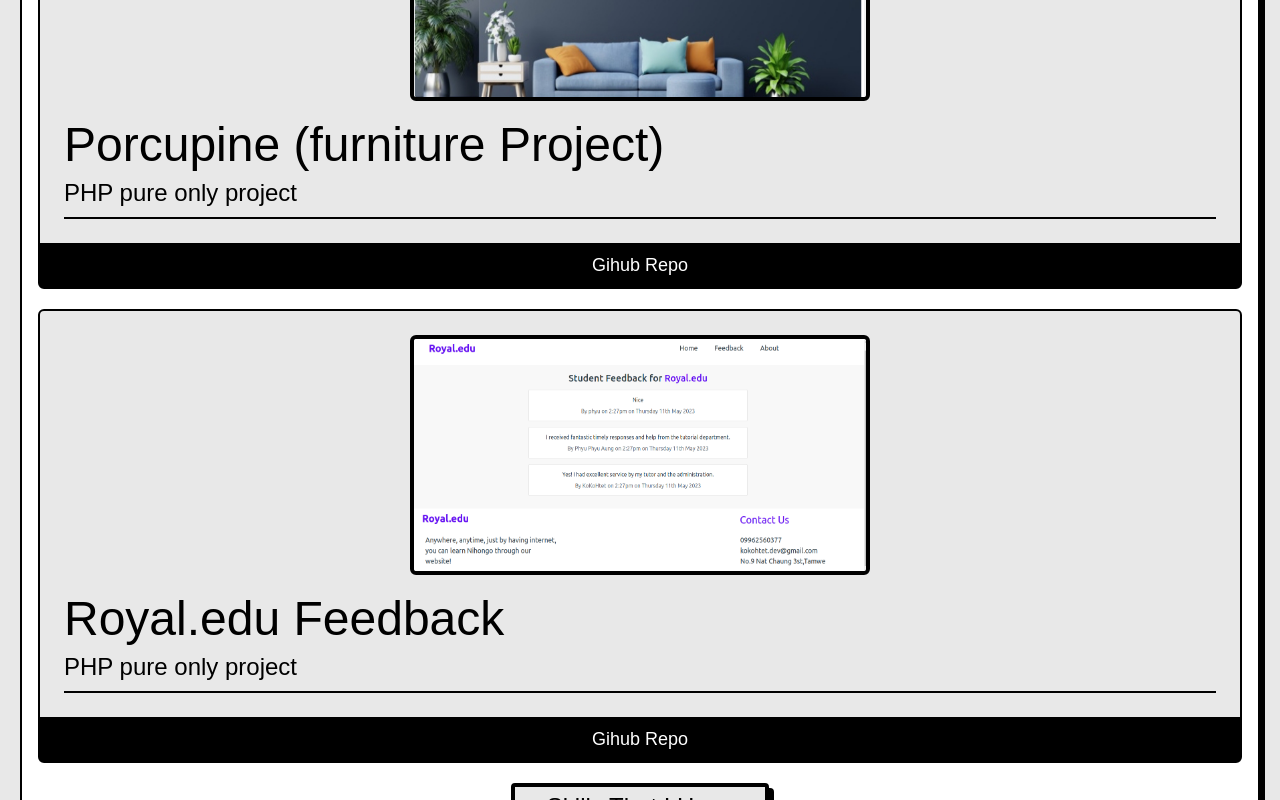
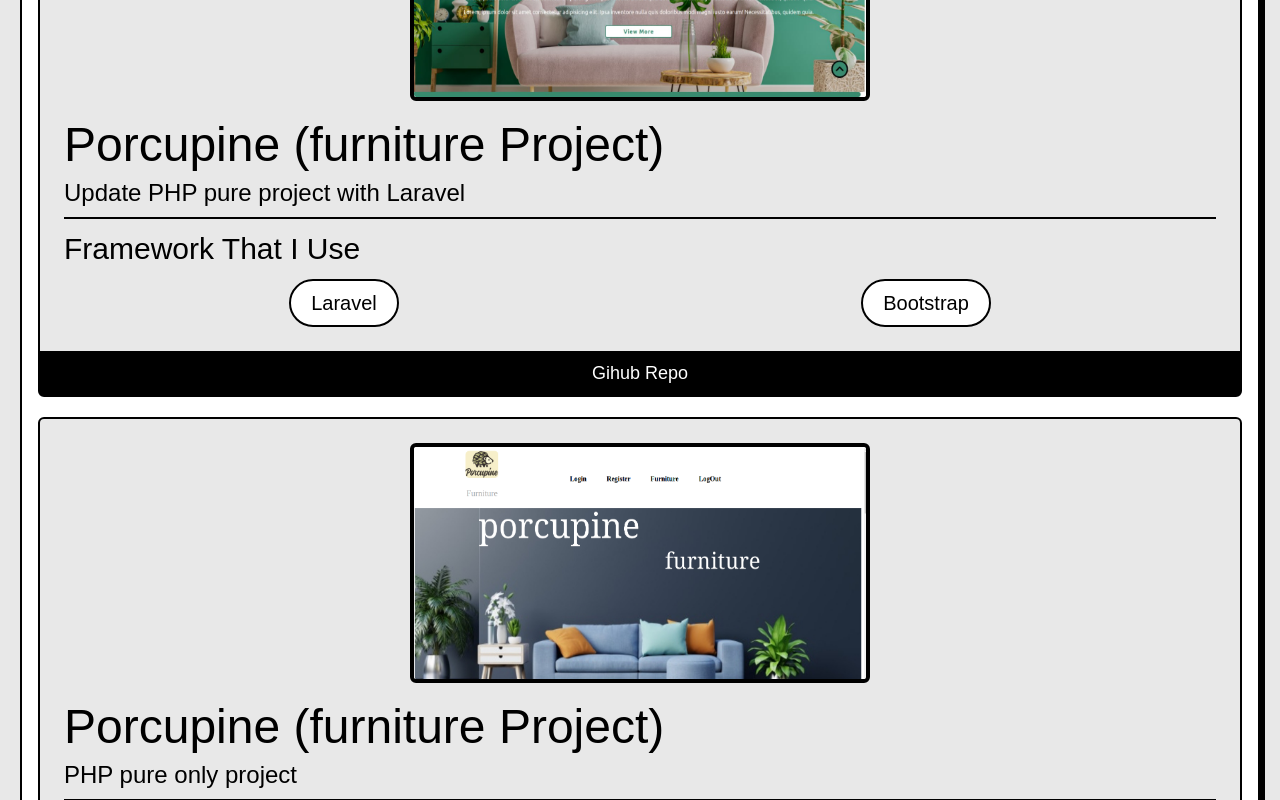
Before and after one commit to k2htet/phyuphyuaung, a Next.js app: page /portfolio in a window 1280 px wide. Shown: the part 840-1640 px from the top of the page. Built offline with nearby package versions, Linux system fonts and the light colour scheme; a web font is replaced by a local one.

Commit message:
add laravel project

```diff
--- a/constant/index.js
+++ b/constant/index.js
@@ -1,6 +1,7 @@
 import dental from "../public/dental_clinic.png";
 import por from "../public/porcupine.png";
 import royal from "../public/royal.edu_feedback.png";
+import pLaravel from "../public/pLaravel.jpg";
 
 export const skills = {
   title: [
@@ -29,6 +30,14 @@ export const portCardData = {
     },
     {
       title: "Porcupine (furniture Project)",
+      des: "Update PHP pure project with Laravel",
+      frameworks: ["Laravel", "Bootstrap"],
+      repo: "https://github.com/PhyuPhyuAung259/porcupine_furniture_laravel",
+      live: null,
+      img: pLaravel,
+    },
+    {
+      title: "Porcupine (furniture Project)",
       des: "PHP pure only project",
       frameworks: null,
       repo: "https://github.com/PhyuPhyuAung259/porcupine",
```
Also changed, not shown: public/pLaravel.jpg (added).
